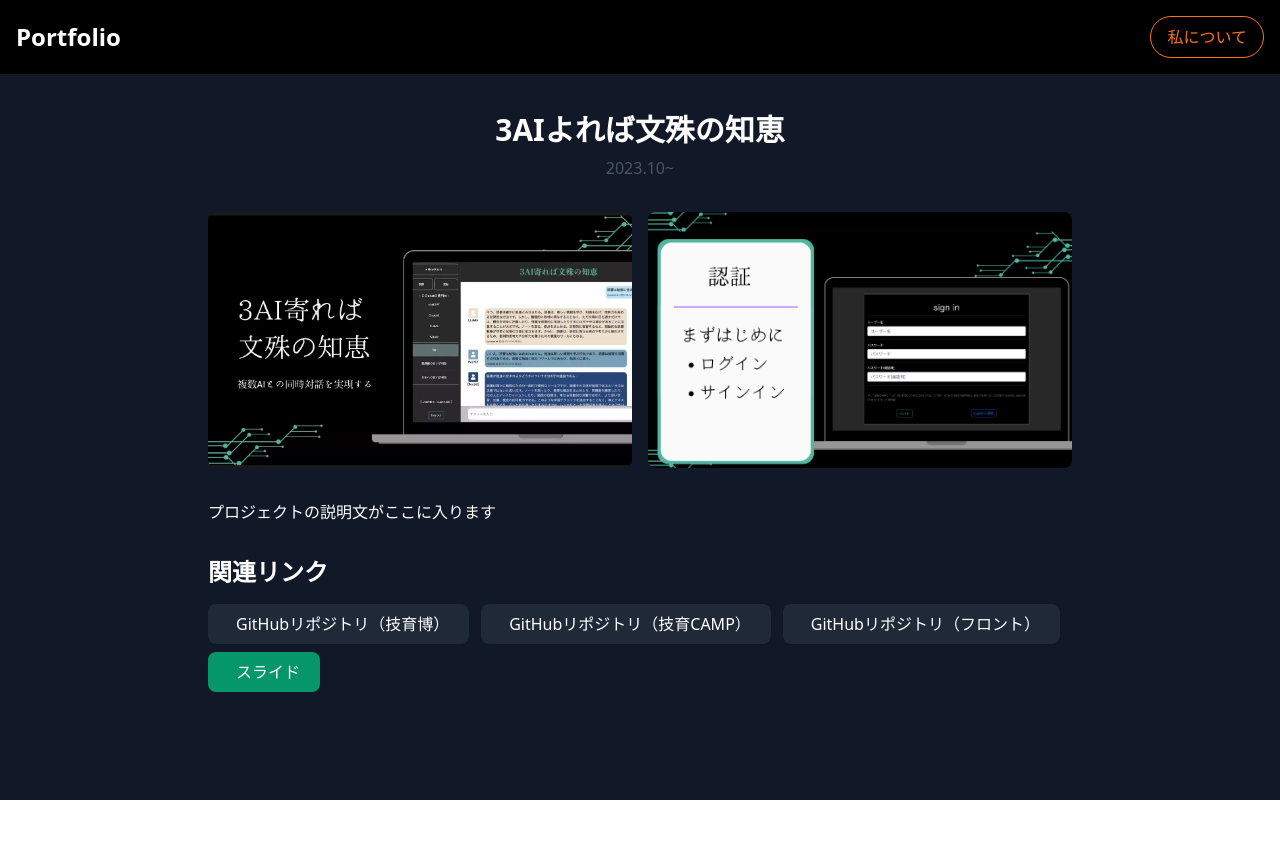
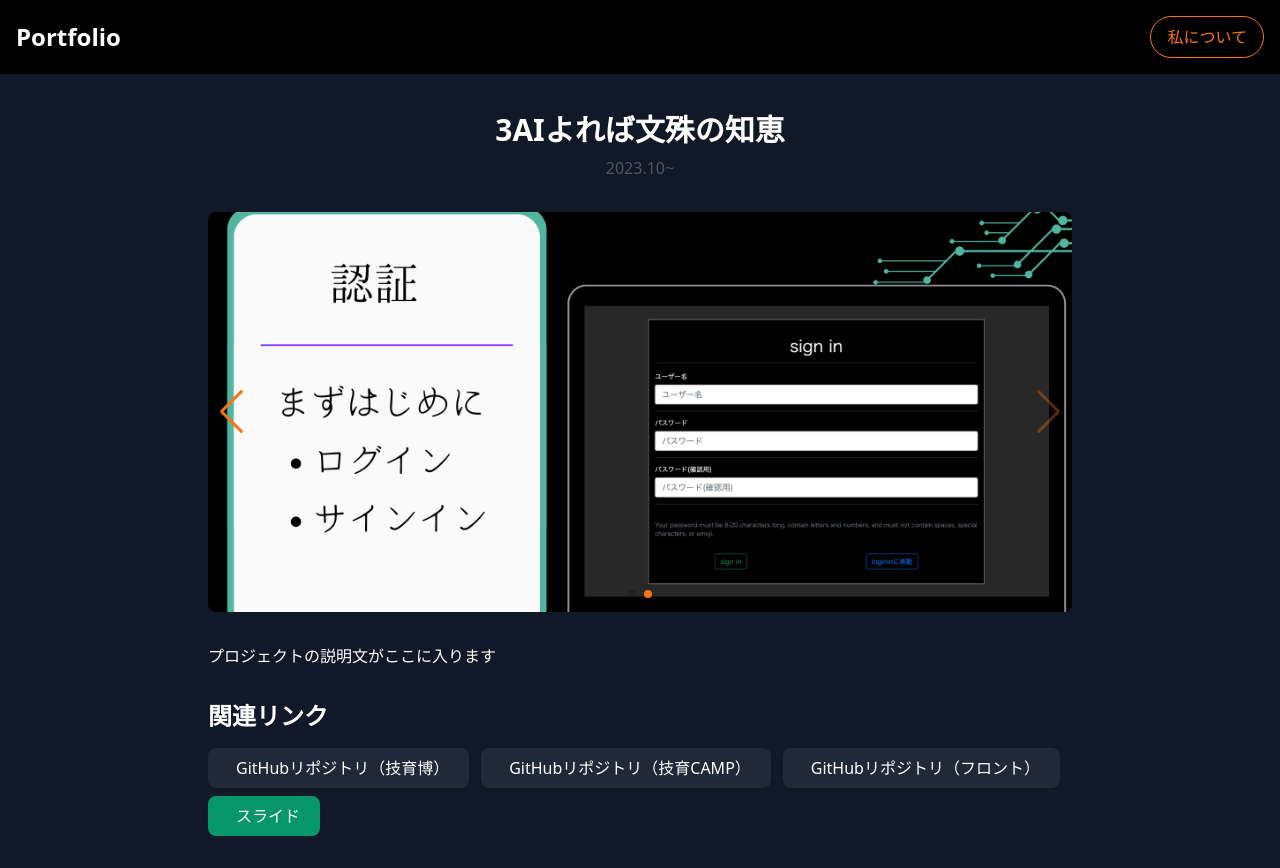
Before and after one commit to na2kera/portfolio, a Nuxt app: page /projects/1 in a window 1280 px wide. Before the commit the page ends 800 px from the top, so only its background shows below. Built offline with nearby package versions, Linux system fonts and the light colour scheme.

Commit message:
swiperを導入

```diff
--- a/package.json
+++ b/package.json
@@ -12,6 +12,7 @@
   "dependencies": {
     "@nuxt/image": "^1.9.0",
     "nuxt": "^3.15.4",
+    "swiper": "^11.2.4",
     "vue": "latest",
     "vue-router": "latest"
   },
--- a/pages/projects/[id].vue
+++ b/pages/projects/[id].vue
@@ -1,5 +1,10 @@
 <script setup lang="ts">
 import { projects } from "~/data/projects";
+import { Swiper, SwiperSlide } from "swiper/vue";
+import { Navigation, Pagination, Autoplay } from "swiper/modules";
+import "swiper/css";
+import "swiper/css/navigation";
+import "swiper/css/pagination";
 
 const route = useRoute();
 const projectId = parseInt(route.params.id as string);
@@ -21,14 +26,24 @@ if (!project.value) {
       </div>
 
       <!-- プロジェクト画像ギャラリー -->
-      <div class="grid grid-cols-1 md:grid-cols-2 gap-4">
-        <img
-          v-for="(image, index) in project.images"
-          :key="index"
-          :src="image"
-          :alt="`${project.title} image ${index + 1}`"
-          class="w-full h-64 object-cover rounded-lg"
-        />
+      <div class="w-full h-[400px]">
+        <Swiper
+          :modules="[Navigation, Pagination, Autoplay]"
+          :slides-per-view="1"
+          :space-between="30"
+          :navigation="true"
+          :pagination="{ clickable: true }"
+          :autoplay="{ delay: 3000, disableOnInteraction: false }"
+          class="w-full h-full rounded-lg"
+        >
+          <SwiperSlide v-for="(image, index) in project.images" :key="index">
+            <img
+              :src="image"
+              :alt="`${project.title} image ${index + 1}`"
+              class="w-full h-full object-cover"
+            />
+          </SwiperSlide>
+        </Swiper>
       </div>
 
       <!-- プロジェクト説明 -->
@@ -89,3 +104,14 @@ if (!project.value) {
     </div>
   </div>
 </template>
+
+<style scoped>
+:deep(.swiper-button-next),
+:deep(.swiper-button-prev) {
+  color: #f97316; /* orange-500 */
+}
+
+:deep(.swiper-pagination-bullet-active) {
+  background: #f97316; /* orange-500 */
+}
+</style>
```
Also changed, not shown: 1 other file (tests, documents, lock files or other folders).
